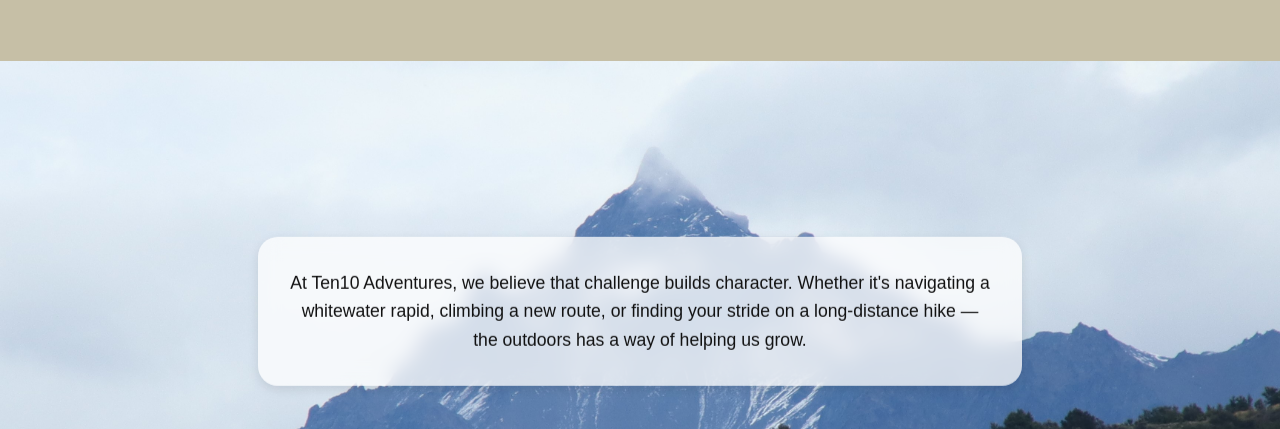
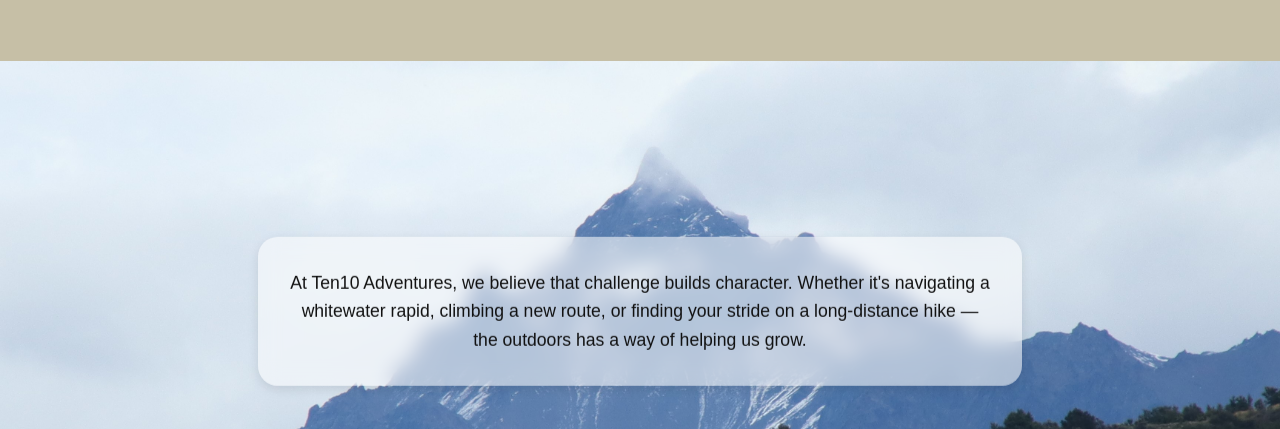
Before and after one commit to ten10adventures/ten10adventures.github.io, a website: page index.html in a window 1280 px wide. Shown: the part 371-800 px from the top of the page. Drawn offline with Linux system fonts and the light colour scheme; a web font is replaced by a local one.

Commit message:
Add files via upload

```diff
--- a/css/styles.css
+++ b/css/styles.css
@@ -134,7 +134,7 @@ body {
 .mountain-hero .intro-text {
   position: relative;
   z-index: 1;
-  background-color: rgba(255, 255, 255, 0.75);
+  background-color: rgba(255, 255, 255, 0.55);
   padding: 2rem;
   border-radius: 20px;
   max-width: 700px;
```
